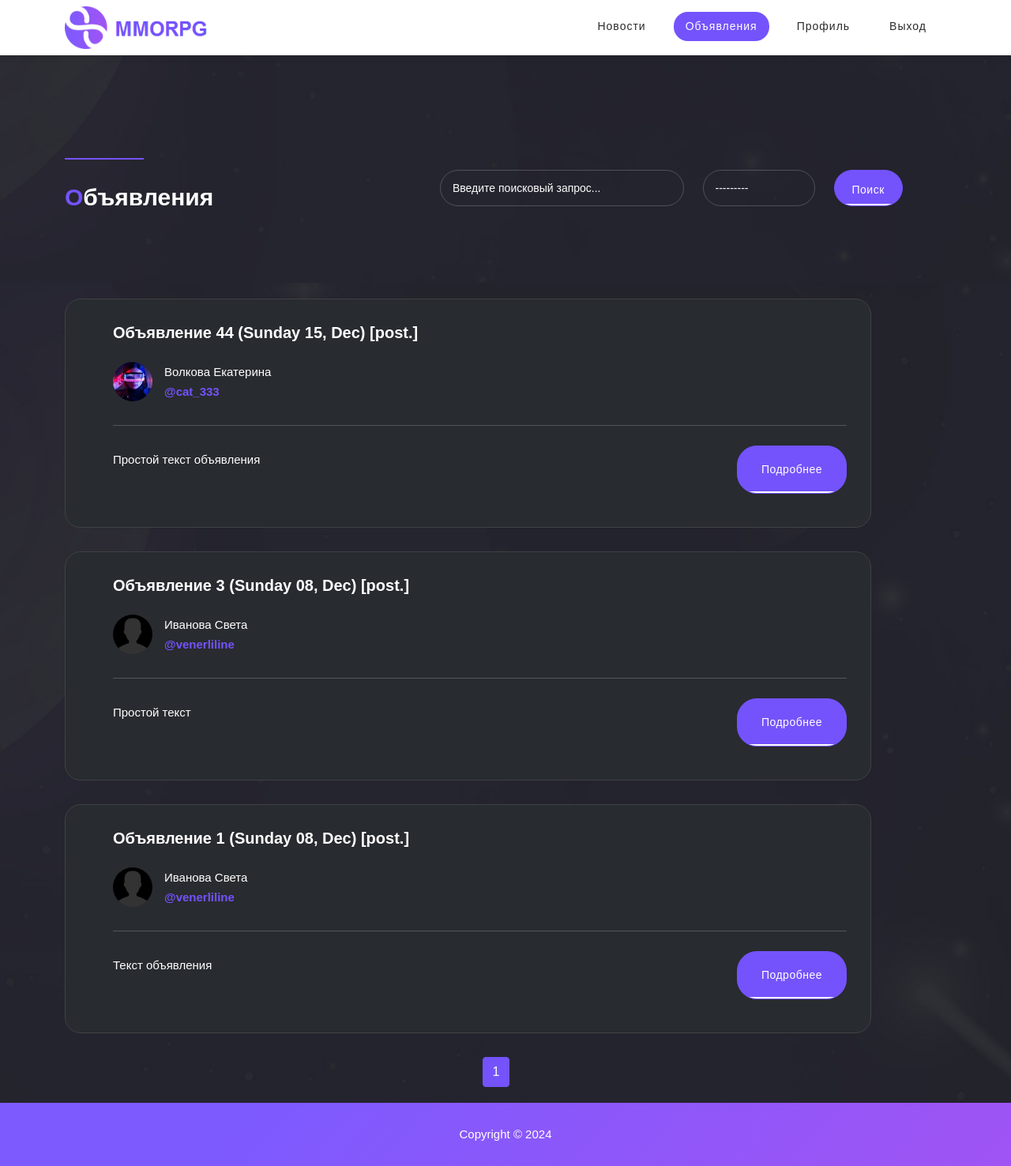
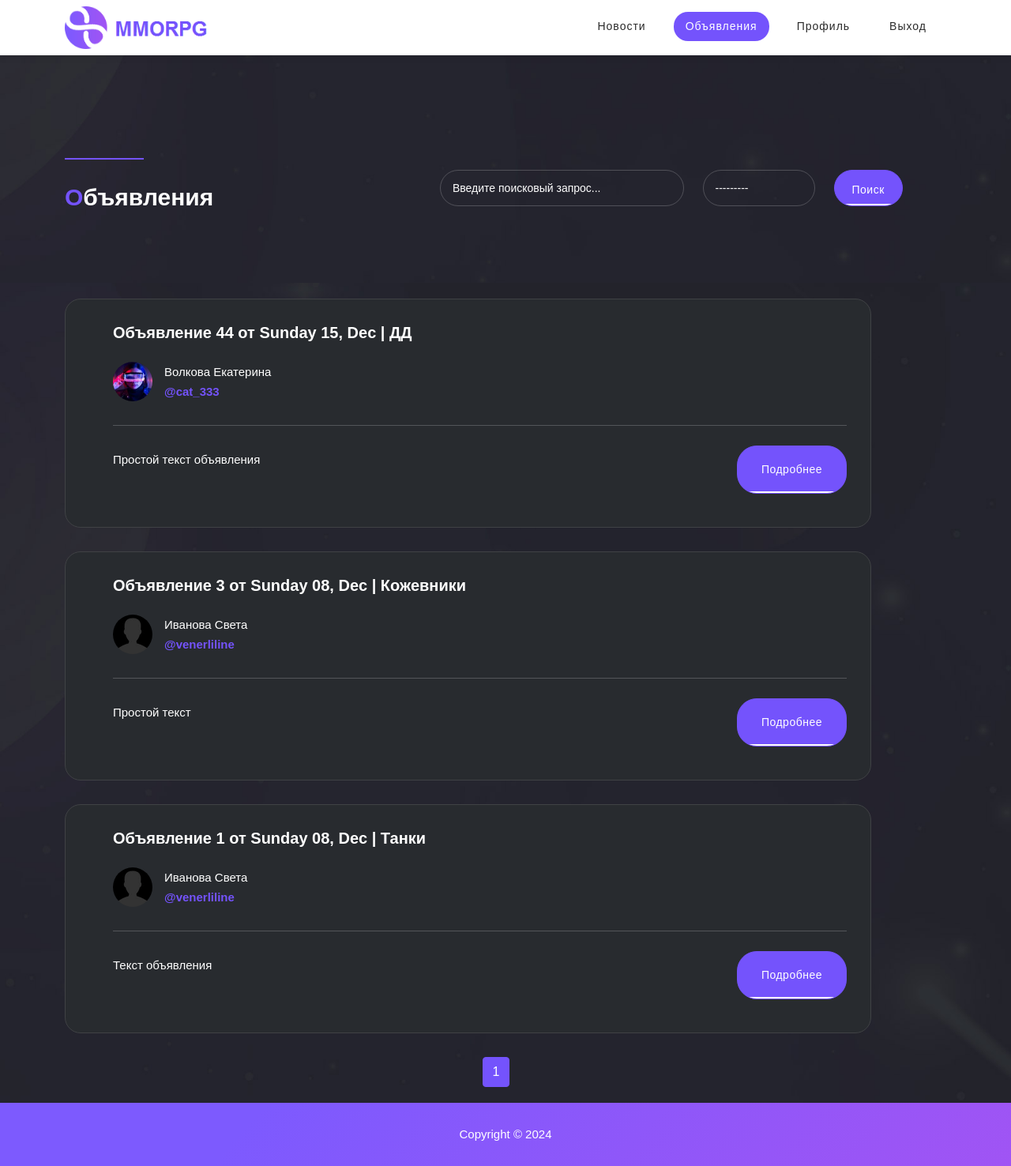
Before and after one commit to SvetlanaKrasnova/online_forum_mmorpg, a Django app: page /posts/ in a window 1280 px wide. Shown: the whole page at 79% size. Run offline with Django 4.2, Linux system fonts and the light colour scheme; a user stored in the database is signed in; data comes from the database, SQL or seed files in the repository; both versions use the stored data as it was after the commit; parts of the project's set-up code (start-up, migrations or seed data) failed here and were passed over; some libraries are stand-ins or nearby versions; some web fonts are replaced.

Commit message:
refactoring code

```diff
--- a/online_forum_mmorpg/posts/filters.py
+++ b/online_forum_mmorpg/posts/filters.py
@@ -1,6 +1,6 @@
 from django_filters import FilterSet, CharFilter, ChoiceFilter
 from django.forms import Select, TextInput
-from posts.models import Post, Reply
+from posts.models import Post, Reply, CATEGORIES
 
 
 class PostFilter(FilterSet):
@@ -24,7 +24,7 @@ class PostFilter(FilterSet):
     category = ChoiceFilter(
         field_name='category',
         label='Поиск по категории объявления',
-        choices=Post.CATEGORIES,
+        choices=CATEGORIES,
         widget=Select(
             attrs={'class': 'form-control'},
         ),
--- a/online_forum_mmorpg/posts/forms.py
+++ b/online_forum_mmorpg/posts/forms.py
@@ -1,5 +1,5 @@
 from django.forms import ModelForm, TextInput, CharField, Select
-from .models import Post, Reply
+from .models import Post, Reply, CATEGORIES
 from django_summernote.widgets import SummernoteWidget
 
 
@@ -20,7 +20,7 @@ class PostForm(ModelForm):
         initial='Не выбрано',
         label='Категория',
         widget=Select(
-            choices=Post.CATEGORIES,
+            choices=CATEGORIES,
             attrs={'class': 'form-select', 'name': 'category'},
         ),
     )
--- a/online_forum_mmorpg/posts/models.py
+++ b/online_forum_mmorpg/posts/models.py
@@ -8,24 +8,25 @@ STATUSES_REPLY = [
     ('new', 'Новый'),
 ]
 
+CATEGORIES = [
+    ('tank', 'Танки'),
+    ('hilt', 'Хилы'),
+    ('dd', 'ДД'),
+    ('traders', 'Торговцы'),
+    ('guild_master', 'Гилдмастеры'),
+    ('questgiver', 'Квестгиверы'),
+    ('blacksmith', 'Кузнецы'),
+    ('tanner', 'Кожевники'),
+    ('potion_maker', 'Зельевары'),
+    ('spellmaster', 'Мастера заклинаний'),
+]
+
 
 # Create your models here.
 class Post(models.Model):
     """
     Объявление
     """
-    CATEGORIES = [
-        ('tank', 'Танки'),
-        ('hilt', 'Хилы'),
-        ('dd', 'ДД'),
-        ('traders', 'Торговцы'),
-        ('guild_master', 'Гилдмастеры'),
-        ('questgiver', 'Квестгиверы'),
-        ('blacksmith', 'Кузнецы'),
-        ('tanner', 'Кожевники'),
-        ('potion_maker', 'Зельевары'),
-        ('spellmaster', 'Мастера заклинаний'),
-    ]
     title = models.CharField(max_length=150)
     create_date = models.DateTimeField(auto_now_add=True)
     description = models.TextField()
--- a/online_forum_mmorpg/posts/templatetags/custom_filters.py
+++ b/online_forum_mmorpg/posts/templatetags/custom_filters.py
@@ -1,6 +1,6 @@
 from django import template
 from django.utils.safestring import mark_safe
-from posts.models import STATUSES_REPLY
+from posts.models import STATUSES_REPLY, CATEGORIES
 from online_forum_mmorpg.utils.parser_html import strip_tags
 
 register = template.Library()
@@ -28,5 +28,13 @@ def convert_status_reply(status):
 
 
 @register.filter()
+def convert_category(category):
+    for el in CATEGORIES:
+        if el[0] == category:
+            return el[1]
+    return category
+
+
+@register.filter()
 def filter_from_tags(text_html):
     return strip_tags(text_html)
--- a/online_forum_mmorpg/templates/posts/detail_post.html
+++ b/online_forum_mmorpg/templates/posts/detail_post.html
@@ -56,7 +56,7 @@
                   Добавлять отклик могут только зарегистрированные пользователи.<br>
                 </span>
                 <div class="main-button">
-                  <a href="{% url 'signup_url' %}">Регистрация</a>
+                  <a href="/accounts/signup">Регистрация</a>
                   <a href="{% url 'account_login' %}">Вход</a>
                 </div>
             </div>
--- a/online_forum_mmorpg/templates/posts/posts.html
+++ b/online_forum_mmorpg/templates/posts/posts.html
@@ -53,7 +53,7 @@
           {% for post in posts %}
             <div class="item">
               <div class="right-content">
-                <h4>{{ post.title }} ({{ post.create_date|date:'l d, M' }}) [post.]</h4>
+                <h4>{{ post.title }} от {{ post.create_date|date:'l d, M' }} | {{ post.category|convert_category}}</h4>
                 <span class="author">
                   {% if post.author.profile.avatar.path %}
                     <img src="{{ post.author.profile.avatar.url }}" alt="" style="max-width: 50px; max-height: 50px; border-radius: 50%;">
--- a/online_forum_mmorpg/templates/sign/profile.html
+++ b/online_forum_mmorpg/templates/sign/profile.html
@@ -77,7 +77,6 @@
         </div>
         {% include "profile_my_replies.html" %}
         {% include "profile_my_posts.html" %}
-        {% include "pagination.html" %}
        </div>
      </div>
    </div>
--- a/online_forum_mmorpg/templates/sign/profile_my_replies.html
+++ b/online_forum_mmorpg/templates/sign/profile_my_replies.html
@@ -135,4 +135,5 @@
   </div>
   {% endfor %}
 </div>
+  {% include "pagination.html" %}
 </div>
```
Also changed, not shown: online_forum_mmorpg/db.sqlite3, online_forum_mmorpg/sign/migrations/0002_alter_profile_avatar.py (added), 1 other file.
